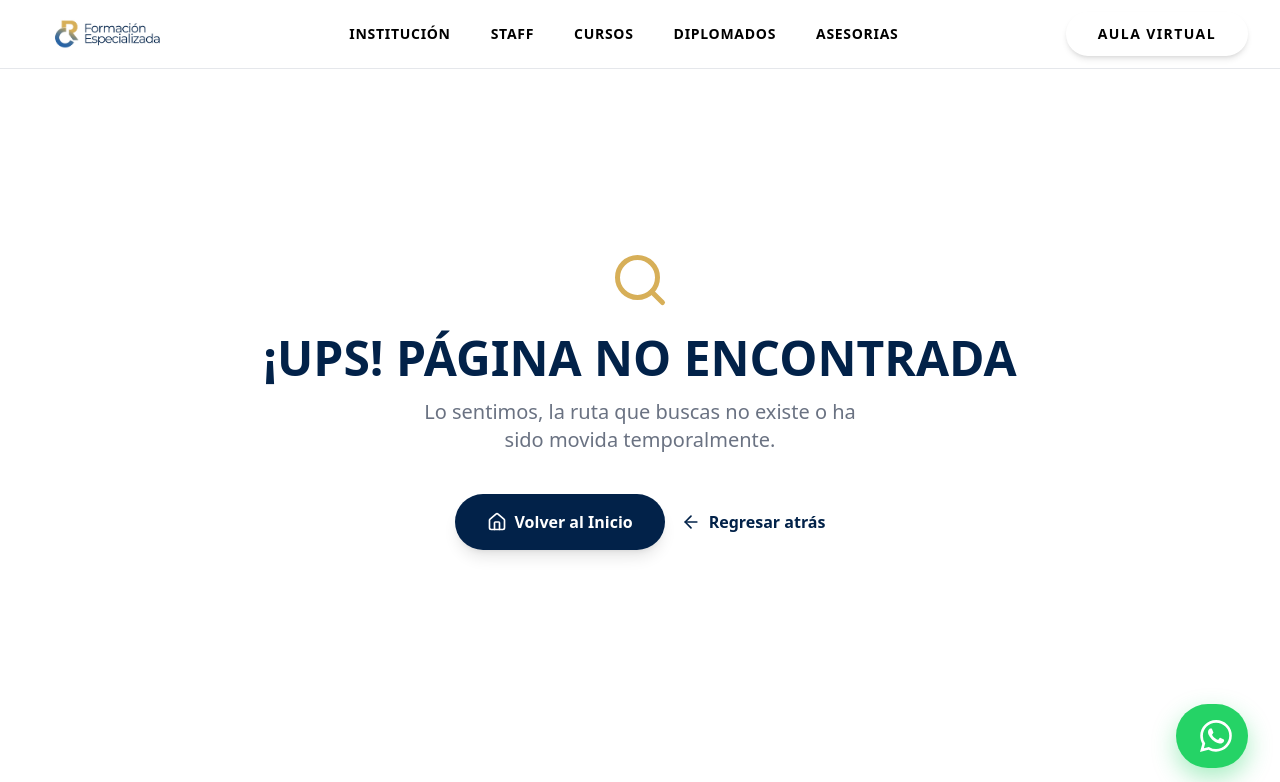
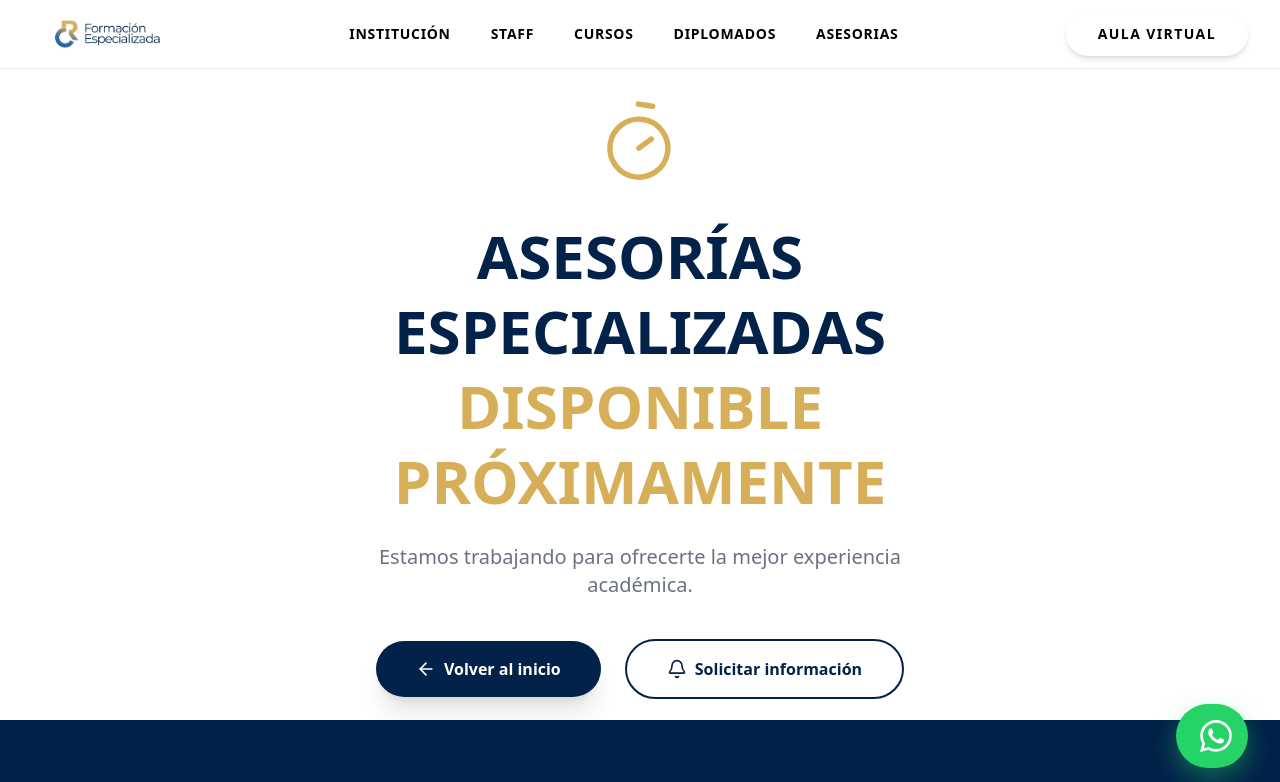
Before and after one commit to CR-Odontologia/Landing-Page, a Next.js app: page /asesorias in a window 1280 px wide. Before the commit this address had no page. Shown: the top 782 px of the page. Built offline with nearby package versions, Linux system fonts and the light colour scheme.

Commit message:
feat: add graduates and consulting pages under construction

```diff
--- /dev/null
+++ b/src/app/asesorias/page.tsx
@@ -0,0 +1,11 @@
+import UnderConstruction from "@/components/ui/UndesConstruction";
+
+export default function AsesoriasPage() {
+    return (
+        <main className="pt-20">
+            <UnderConstruction
+                sectionName="Asesorías Especializadas"
+            />
+        </main>
+    );
+}
--- /dev/null
+++ b/src/app/diplomados/page.tsx
@@ -0,0 +1,12 @@
+import UnderConstruction from "@/components/ui/UndesConstruction";
+
+export default function DiplomadosPage() {
+    return (
+        <main className="pt-20">
+            <UnderConstruction
+                sectionName="Nuestros Diplomados"
+                availableDate="Agosto 2026"
+            />
+        </main>
+    );
+}
--- /dev/null
+++ b/src/components/ui/UndesConstruction.tsx
@@ -0,0 +1,64 @@
+"use client";
+
+import React from "react";
+import Link from "next/link";
+import { motion } from "framer-motion";
+import { Timer, ArrowLeft, Bell } from "lucide-react";
+
+interface Props {
+    sectionName: string;
+    availableDate?: string;
+}
+
+const UnderConstruction = ({ sectionName, availableDate }: Props) => {
+    return (
+        <section className="min-h-[80vh] flex items-center justify-center bg-white px-4">
+            <div className="max-w-3xl w-full text-center">
+
+                <motion.div
+                    initial={{ rotate: -10, scale: 0.9 }}
+                    animate={{ rotate: 10, scale: 1.1 }}
+                    transition={{ repeat: Infinity, duration: 2, repeatType: "reverse" }}
+                    className="inline-block mb-8 text-[#d7af58]"
+                >
+                    <Timer size={80} strokeWidth={1.5} />
+                </motion.div>
+
+                <h1 className="text-4xl md:text-6xl font-black text-[#022249] uppercase leading-tight mb-6">
+                    {sectionName} <br />
+                    <span className="text-[#d7af58]">Disponible próximamente</span>
+                </h1>
+
+                <p className="text-gray-500 text-lg md:text-xl max-w-xl mx-auto mb-10">
+                    Estamos trabajando para ofrecerte la mejor experiencia académica.
+                    {availableDate && (
+                        <span className="block mt-2 font-bold text-[#022249]">
+                            Lanzamiento estimado: {availableDate}
+                        </span>
+                    )}
+                </p>
+
+                <div className="flex flex-col md:flex-row gap-6 justify-center items-center">
+                    <Link
+                        href="/"
+                        className="flex items-center gap-2 bg-[#022249] text-white px-10 py-4 rounded-full font-bold hover:bg-[#d7af58] transition-all shadow-xl active:scale-95"
+                    >
+                        <ArrowLeft size={20} />
+                        Volver al inicio
+                    </Link>
+
+                    <Link
+                        href="/contacto"
+                        className="flex items-center gap-2 border-2 border-[#022249] text-[#022249] px-10 py-4 rounded-full font-bold hover:bg-[#022249] hover:text-white transition-all"
+                    >
+                        <Bell size={20} />
+                        Solicitar información
+                    </Link>
+                </div>
+
+            </div>
+        </section>
+    );
+};
+
+export default UnderConstruction;
```
